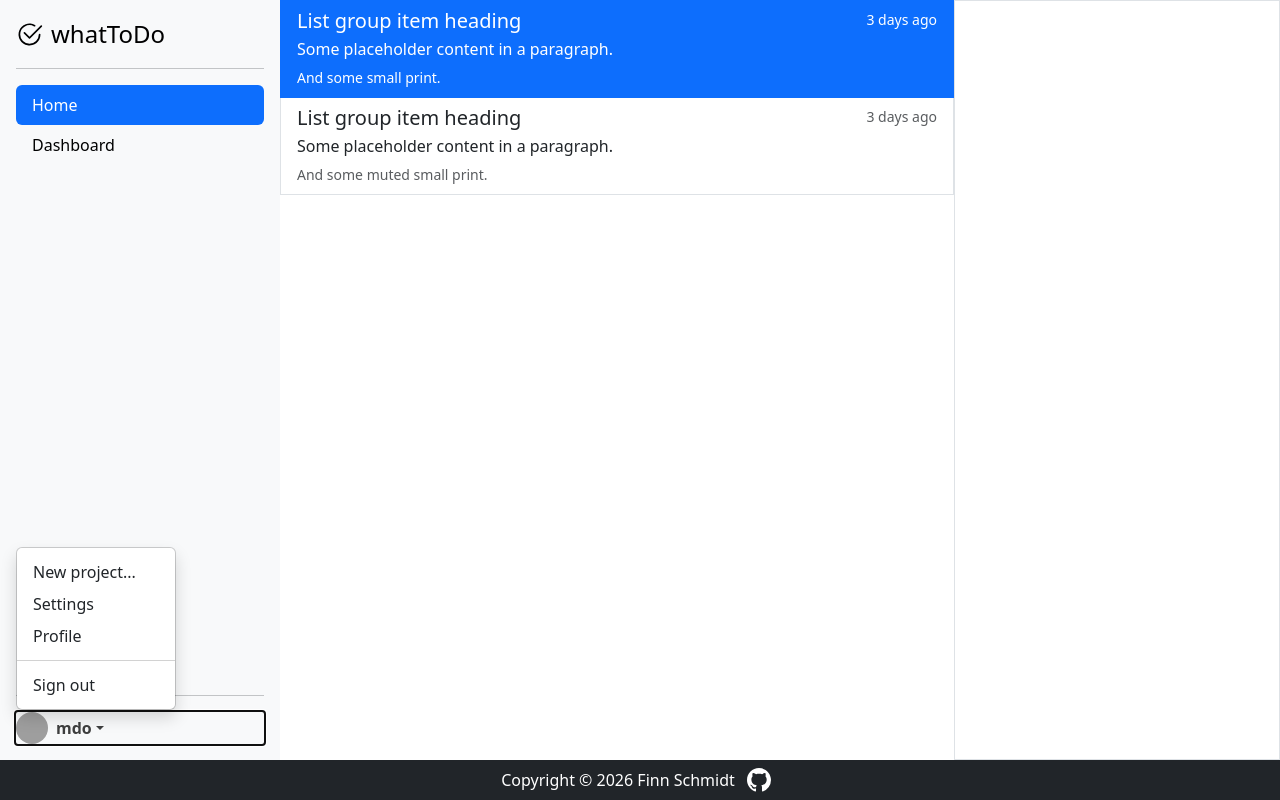
After one commit to Finn1962/to-do-application, a Node server app: template src/views/index.html in a window 1280 px wide, after a click on "mdo". The commit adds this page. Run offline with Node 20, Linux system fonts and the light colour scheme; the template is opened without the code that fills it, so the values that code supplies are empty; grey boxes are pictures that could not be loaded.

Commit message:
stated html building for home

```diff
--- a/app.js
+++ b/app.js
@@ -34,8 +34,7 @@ app.use(
 );
 
 app.get("/", validateLogin, (req, res) => {
-  console.log("index aufgerufen");
-  res.end();
+  res.render("index", {});
 });
 
 app.use("/login", loginRouter);
--- /dev/null
+++ b/src/views/index.html
@@ -0,0 +1,109 @@
+<!doctype html>
+<html lang="de">
+  <head>
+    <meta charset="UTF-8" />
+    <meta name="viewport" content="width=device-width, initial-scale=1.0" />
+    <title>Home</title>
+    <link
+      href="https://cdn.jsdelivr.net/npm/bootstrap@5.3.3/dist/css/bootstrap.min.css"
+      rel="stylesheet"
+    />
+    <script
+      src="https://cdn.jsdelivr.net/npm/bootstrap@5.3.3/dist/js/bootstrap.bundle.min.js"
+      defer
+    ></script>
+  </head>
+  <body>
+    <div class="d-flex flex-column p-0 vw-100 vh-100">
+      <div class="d-flex flex-grow-1 p-0 vw-100">
+        <div
+          class="d-flex flex-column flex-shrink-0 p-3 bg-body-tertiary flex-grow-0"
+          style="width: 280px"
+        >
+          <a
+            href="/"
+            class="d-flex align-items-center mb-3 mb-md-0 me-md-auto link-body-emphasis text-decoration-none"
+          >
+            <img
+              class="bi pe-none me-2 h-75"
+              src="/src/assets/logo.svg"
+              alt="logo"
+            />
+            <span class="fs-4">whatToDo</span>
+          </a>
+          <hr />
+          <ul class="nav nav-pills flex-column mb-auto">
+            <li class="nav-item">
+              <a href="#" class="nav-link active" aria-current="page"> Home </a>
+            </li>
+            <li>
+              <a href="#" class="nav-link link-body-emphasis"> Dashboard </a>
+            </li>
+          </ul>
+          <hr />
+          <div class="dropdown">
+            <a
+              href="#"
+              class="d-flex align-items-center link-body-emphasis text-decoration-none dropdown-toggle"
+              data-bs-toggle="dropdown"
+              aria-expanded="false"
+            >
+              <img
+                src="https://github.com/mdo.png"
+                alt=""
+                width="32"
+                height="32"
+                class="rounded-circle me-2"
+              />
+              <strong>mdo</strong>
+            </a>
+            <ul class="dropdown-menu text-small shadow">
+              <li><a class="dropdown-item" href="#">New project...</a></li>
+              <li><a class="dropdown-item" href="#">Settings</a></li>
+              <li><a class="dropdown-item" href="#">Profile</a></li>
+              <li><hr class="dropdown-divider" /></li>
+              <li><a class="dropdown-item" href="#">Sign out</a></li>
+            </ul>
+          </div>
+        </div>
+
+        <div class="list-group flex-grow-1" style="border-radius: 0">
+          <a
+            href="#"
+            class="list-group-item list-group-item-action active"
+            aria-current="true"
+          >
+            <div class="d-flex w-100 justify-content-between">
+              <h5 class="mb-1">List group item heading</h5>
+              <small>3 days ago</small>
+            </div>
+            <p class="mb-1">Some placeholder content in a paragraph.</p>
+            <small>And some small print.</small>
+          </a>
+          <a href="#" class="list-group-item list-group-item-action">
+            <div class="d-flex w-100 justify-content-between">
+              <h5 class="mb-1">List group item heading</h5>
+              <small class="text-body-secondary">3 days ago</small>
+            </div>
+            <p class="mb-1">Some placeholder content in a paragraph.</p>
+            <small class="text-body-secondary"
+              >And some muted small print.</small
+            >
+          </a>
+        </div>
+
+        <div class="flex-grow-1 border" style="min-width: 220px"></div>
+      </div>
+
+      <div
+        class="flex-grow-0 d-flex justify-content-center align-items-center bg-dark"
+        style="height: 40px"
+      >
+        <p class="text-white fw-lighter m-0 me-1">
+          Copyright © 2026 Finn Schmidt
+        </p>
+        <img src="/src/assets/github-logo.svg" class="h-100 p-2" />
+      </div>
+    </div>
+  </body>
+</html>
```
Also changed, not shown: src/views/index.ejs (+120 -4 lines), src/assets/github-logo.svg (added), src/assets/logo.svg (added), src/assets/pencil-square.svg (added), src/assets/trash.svg (added).
